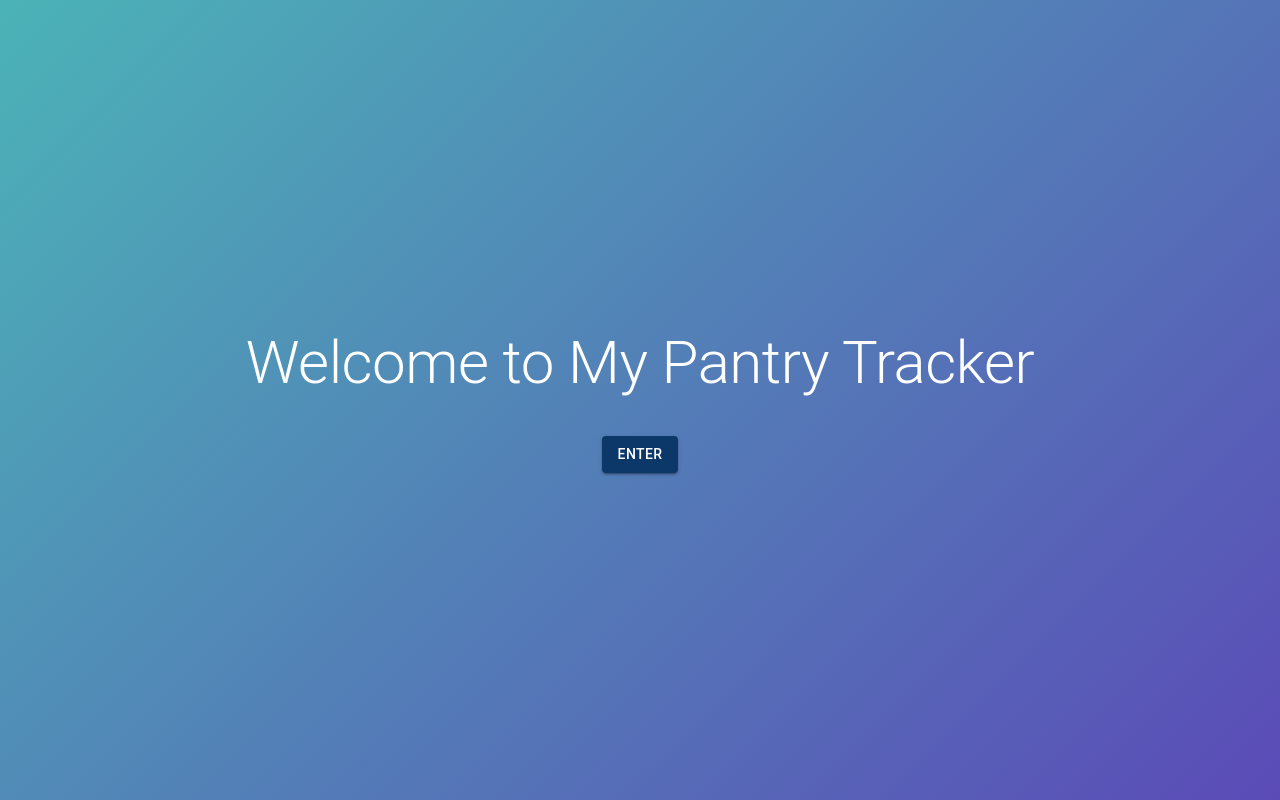
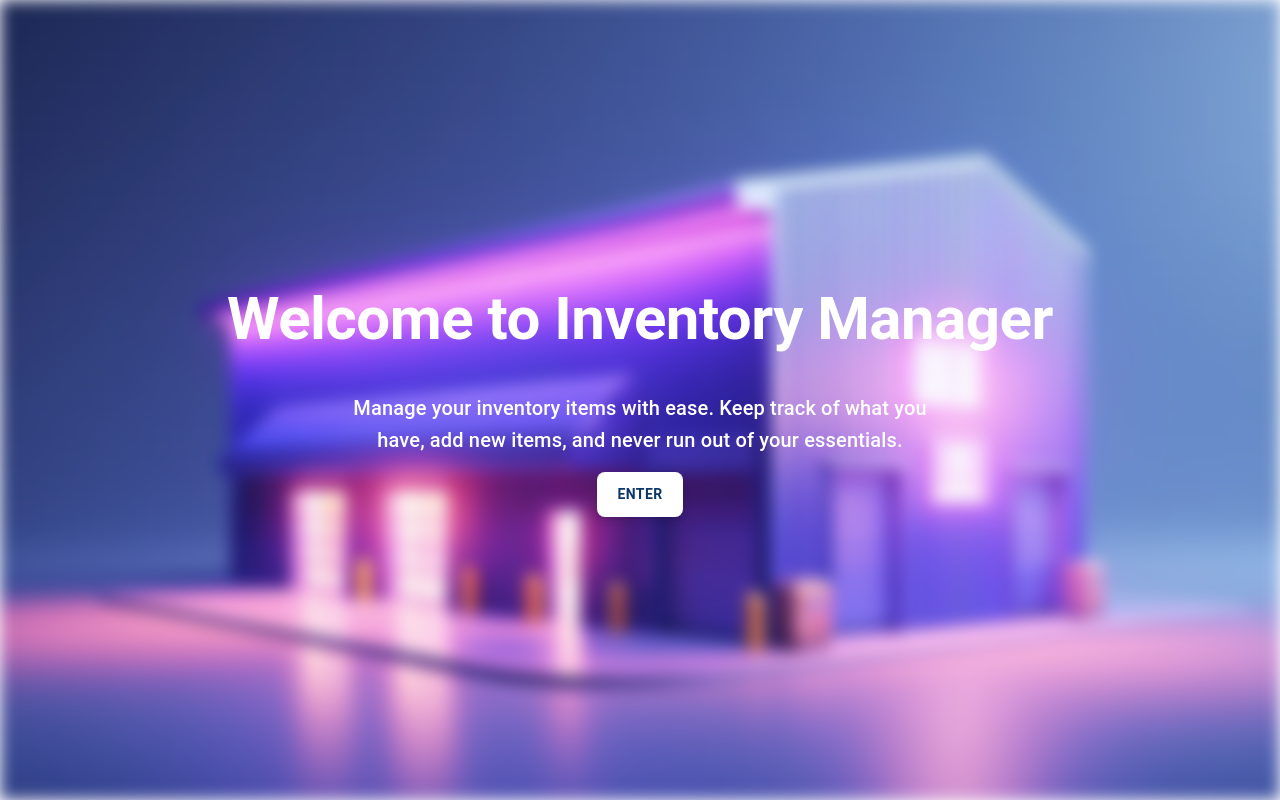
Before and after one commit to Mourad667/inventory-manager, a Next.js app: page / in a window 1280 px wide. Built offline with nearby package versions, Linux system fonts and the light colour scheme.

Commit message:
added background image, yet to match themes with prod page

```diff
--- a/app/page.js
+++ b/app/page.js
@@ -1,13 +1,14 @@
-// INVENTORY_MANAGEMENT/app/landing.js
-'use client'
-import { Box, Button, Typography } from "@mui/material";
+'use client';
+
+import { Box, Button, Typography, Paper } from "@mui/material";
 import { useRouter } from "next/navigation";
+import Image from 'next/image'; // For background images or logos
 
 export default function LandingPage() {
   const router = useRouter();
 
   const navigateToMainPage = () => {
-    router.push("/inventory"); // Navigates to the main page in invetory
+    router.push("/inventory"); // Navigates to the main page in inventory
   };
 
   return (
@@ -18,24 +19,68 @@ export default function LandingPage() {
       flexDirection="column"
       justifyContent="center"
       alignItems="center"
-      sx={{
-        background: "linear-gradient(135deg, #4bb3b7 0%, #5b4bb7 100%)",
-      }}
+      // sx={{
+      //   background: "linear-gradient(135deg, #4bb3b7 0%, #5b4bb7 100%)",
+      //   position: 'relative',
+      //   overflow: 'hidden',
+      // }}
       gap={2}
     >
-      <Typography variant="h2" color="#fff" gutterBottom>
-        Welcome to My Pantry Tracker
+      {/* Background Image or Hero Image */}
+      <Box
+        position="absolute"
+        top={0}
+        left={0}
+        width="100%"
+        height="100%"
+        sx={{
+          backgroundImage: "url('/image.jpg')", // Replace with your image path
+          backgroundSize: 'cover',
+          backgroundPosition: 'center',
+          filter: 'blur(8px)',
+          zIndex: -1,
+        }}
+      />
+
+      <Typography
+        variant="h2"
+        color="#fff"
+        gutterBottom
+        sx={{
+          fontFamily: 'Roboto, sans-serif', // Use a web font of your choice
+          textAlign: 'center',
+          fontWeight: 'bold',
+        }}
+      >
+        Welcome to Inventory Manager
       </Typography>
+
+      <Typography
+        variant="h6"
+        color="#fff"
+        sx={{
+          fontFamily: 'Roboto, sans-serif',
+          textAlign: 'center',
+          maxWidth: '600px',
+        }}
+      >
+        Manage your inventory items with ease. Keep track of what you have, add new items, and never run out of your essentials.
+      </Typography>
+
       <Button
         variant="contained"
-        color="primary"
         onClick={navigateToMainPage}
         sx={{
-          bgcolor: '#0c3769',
-          color: '#fff',
+          bgcolor: '#fff',
+          color: '#0c3769',
+          fontWeight: 'bold',
           '&:hover': {
-            bgcolor: '#63a2eb',
+            bgcolor: '#d44ef5',
+            transform: 'scale(1.05)',
           },
+          padding: '10px 20px',
+          borderRadius: '8px',
+          boxShadow: '0px 4px 6px rgba(0, 0, 0, 0.1)',
         }}
       >
         Enter
```
Also changed, not shown: public/image.jpg (added).
